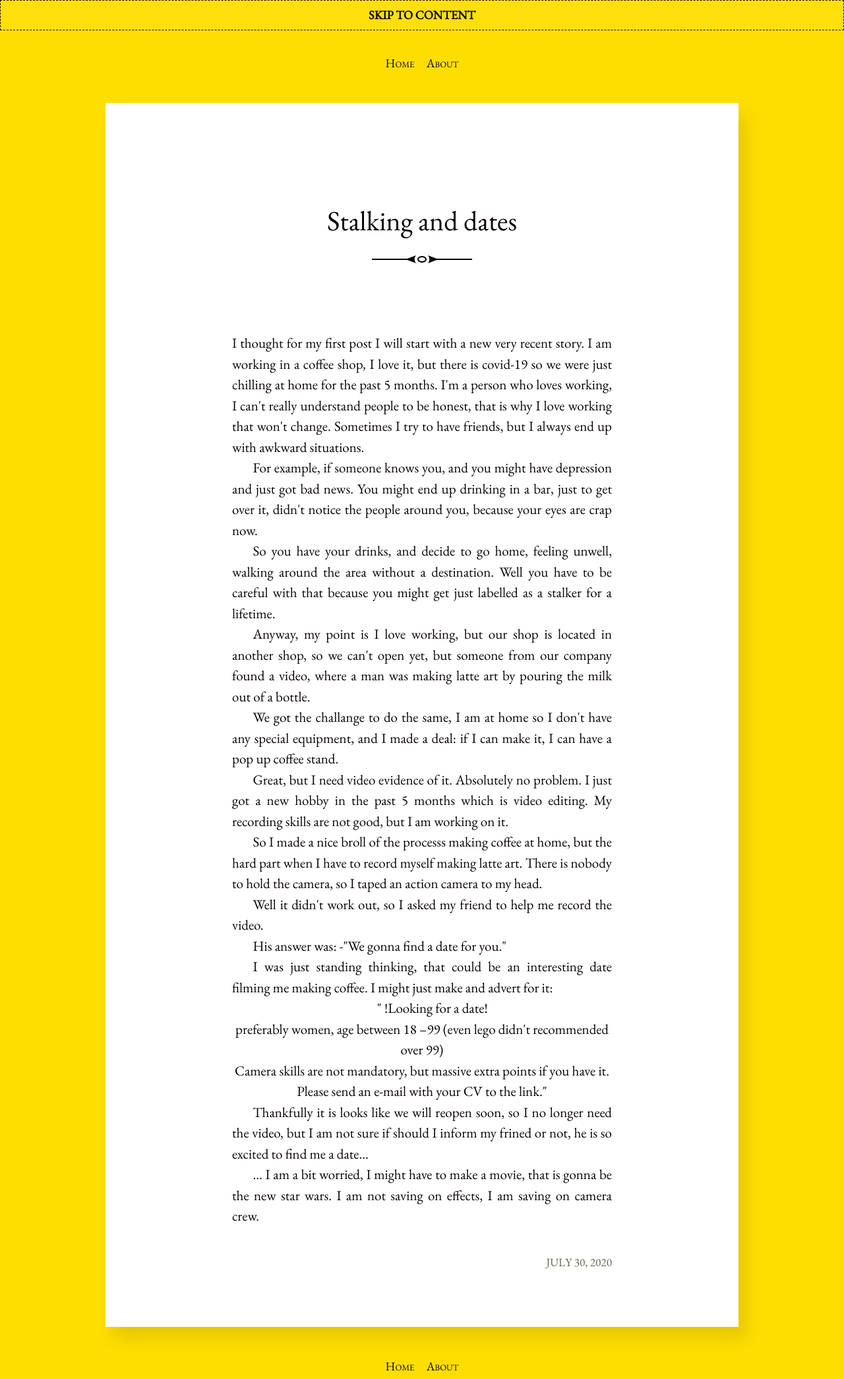
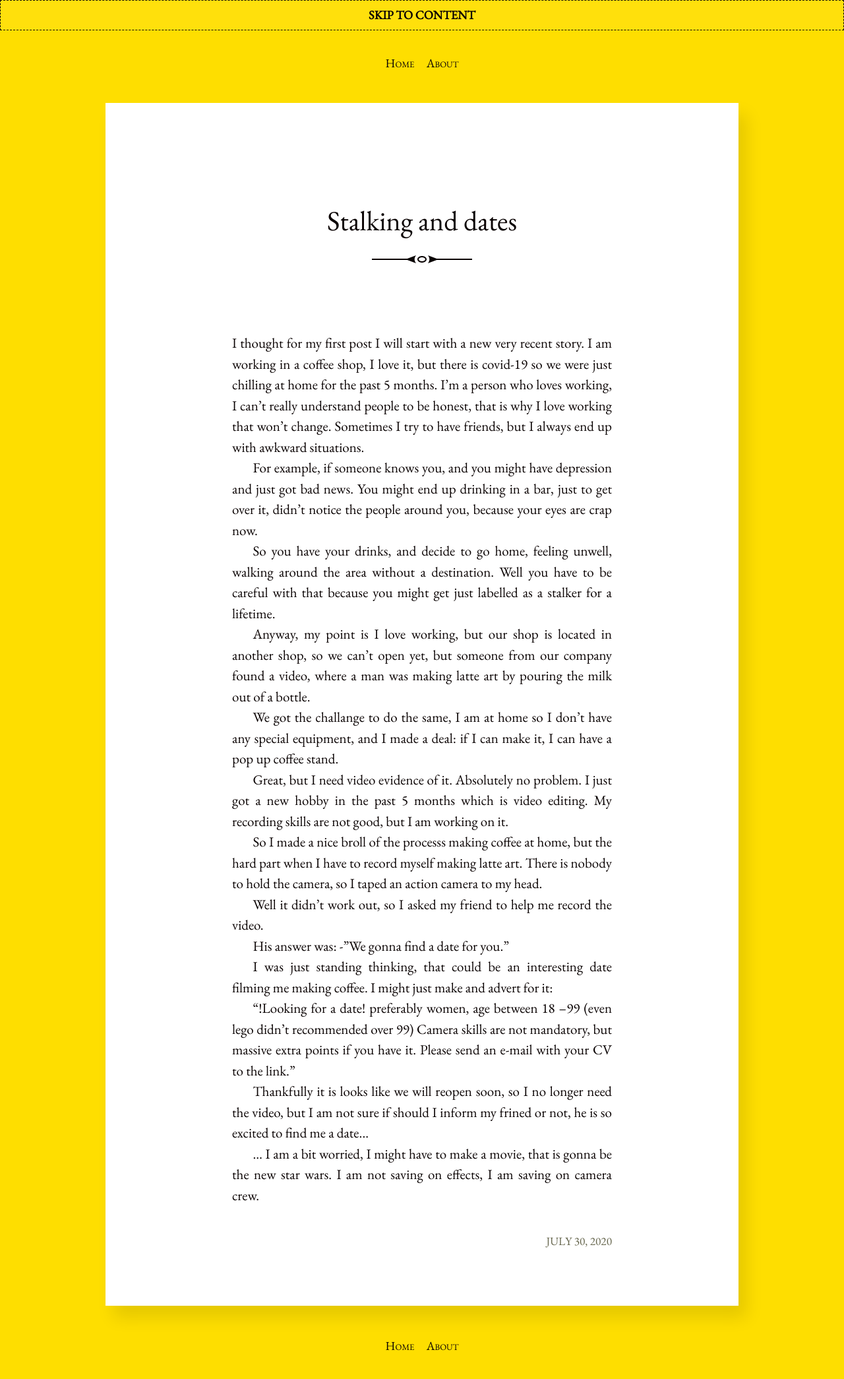
Before and after one commit to piratekex/blog_test2, a Jekyll site: the page built from _posts/2020-07-30-Stalking-and-dates.md, in a window 1280 px wide. Shown: the whole page at 66% size. Built offline with Jekyll 4.4.1, drawn with Linux system fonts in a browser that asks for light colours; after the commit the page ends 2058 px from its top, so only the background shows below that.

Commit message:
Update 2020-07-30-Stalking-and-dates.md

```diff
--- a/_posts/2020-07-30-Stalking-and-dates.md
+++ b/_posts/2020-07-30-Stalking-and-dates.md
@@ -6,36 +6,64 @@ title: "Stalking and dates"
 ---
 
 
-<p>I thought for my first post I will start with a new very recent story. I am working in a coffee shop, I love it, but there is covid-19 so we were just chilling at home for the past 5 months. I&#39;m a person who loves working, I can&#39;t really understand people to be honest, that is why I love working that won&#39;t change. Sometimes I try to have friends, but I always end up with awkward situations.</p>
+<p>I thought for my first post I will start with a new very recent story. I am working in a coffee shop, I love it,
+   but there is covid-19 so we were just chilling at home for the past 5 months. I’m a person who loves working, I can’t really understand people to be honest, that is why
+  I love working that won’t change. Sometimes I try to have friends, but I always end up with awkward situations. </p>
 
-<p>For example, if someone knows you, and you might have depression and just got bad news. You might end up drinking in a bar, just to get over it, didn&#39;t notice the people around you, because your eyes are crap now.</p>
+  <p>
+For example, if someone knows you, and you might have depression and
+just got bad news. You might end up drinking in a bar, just to get over it, didn’t
+notice the people around you, because your eyes are crap now.
+  </p>
 
-<p>So you have your drinks, and decide to go home, feeling unwell, walking around the area without a destination. Well you have to be careful with that because you might get just labelled as a stalker for a lifetime.</p>
+  <p>
+So you have your drinks, and decide to go home, feeling unwell,
+walking around the area without a destination. Well you have to be careful
+with that because you might get just labelled as a stalker for a lifetime.
+  </p>
 
-<p>Anyway, my point is I love working, but our shop is located in another shop, so we can&#39;t open yet, but someone from our company found a video, where a man was making latte art by pouring the milk out of a bottle.</p>
+  <p>
+Anyway, my point is I love working, but our shop is located in another shop, so we can’t open yet, but someone from our company found a video, where a man was making latte art by pouring the milk out of a bottle.
+  </p>
 
-<p>We got the challange to do the same, I am at home so I don&#39;t have any special equipment, and I made a deal: if I can make it, I can have a pop up coffee stand.</p>
+<p>
+We got the challange to do the same, I am at home so I don’t have any special equipment, and I made a deal: if I can make it, I can have a pop up coffee stand.
+</p>
 
+<p>
 Great, but I need video evidence of it. Absolutely no problem. I just got a new hobby in the past 5 months which is video editing. My recording skills are not good, but I am working on it.
+</p>
 
+<p>
 So I made a nice broll of the processs making coffee at home, but the hard part when I have to record myself making latte art. There is nobody to hold the camera, so I taped an action camera to my head.
+</p>
 
-Well it didn&#39;t work out, so I asked my friend to help me record the video.
+<p>
+Well it didn’t work out, so I asked my friend to help me record the video.
+</p>
 
-His answer was: -&quot;We gonna find a date for you.&quot;
+<p>
+His answer was: -”We gonna find a date for you.”
+</p>
 
+<p>
 I was just standing thinking, that could be an interesting date filming me making coffee. I might just make and advert for it:
+</p>
 
-<p style="text-align: center">
-&quot; <b>!Looking for a date!</b><br>
 
-preferably women, age between 18 –99 (<i>even lego didn&#39;t recommended over 99</i>)<br>
+<p style="text-align: center,">
 
-Camera skills are not mandatory, but massive extra points if you have it.<br>
+  “<b>!Looking for a date!</b>
+    preferably women, age between 18 –99 (<i>even lego didn’t recommended over 99</i>)
+    Camera skills are not mandatory, but massive extra points if you have it.
+    Please send an e-mail with your CV to the link.”
 
-Please send an e-mail with your CV to the link.&quot;
-</p >
+</p>
 
+<p>
 Thankfully it is looks like we will reopen soon, so I no longer need the video, but I am not sure if should I inform my frined or not, he is so excited to find me a date...
+</p>
 
+<p>
 … I am a bit worried, I might have to make a movie, that is gonna be the new star wars. I am not saving on effects, I am saving on camera crew.
+</p>
```
